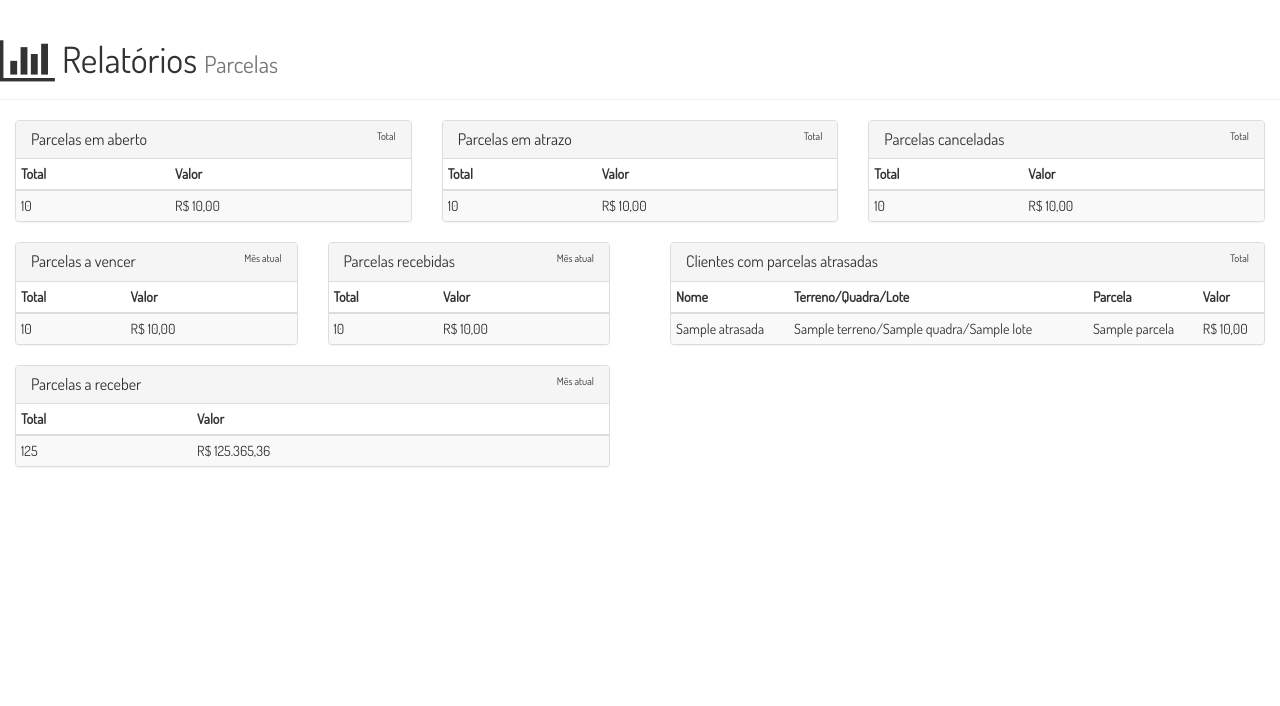
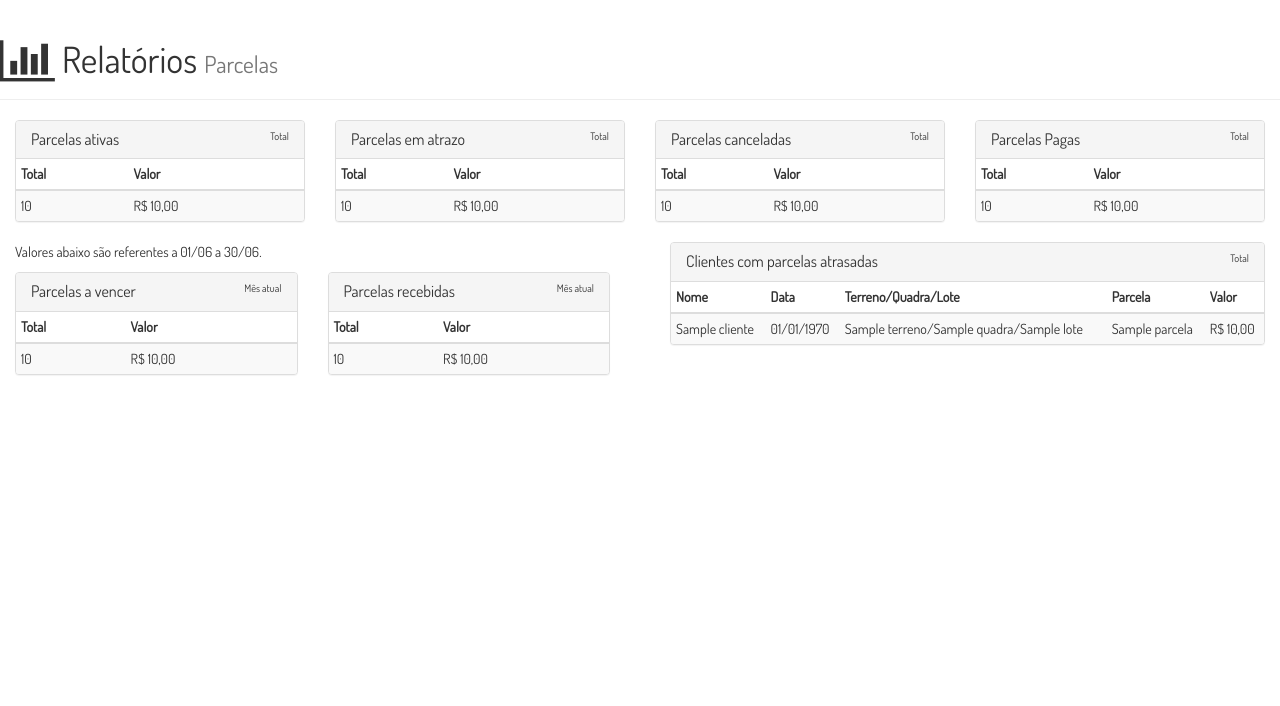
Before and after one commit to alanfm/contratos, a PHP site: template src/app/View/relatorios/parcelas.php in a window 1280 px wide. Shown: the top 706 px of the page. Run offline with PHP 8.4, Linux system fonts and the light colour scheme; the template is opened without the code that fills it: most values are stand-ins (such as "Sample title", 1, 10 or a date in 2020); some libraries are stand-ins or nearby versions.

Commit message:
Update Relatórios

```diff
--- a/src/app/View/pessoas/clientes.php
+++ b/src/app/View/pessoas/clientes.php
@@ -96,7 +96,7 @@
                         <td><?=date("d/m/Y", strtotime($tupla->data_nascimento))?></td>
                         <td><?=System\Utilities::mask($tupla->cpf, '###.###.###-##')?></td>
                         <td><?=$tupla->rg?></td>
-                        <td><?=ucfirst($tupla->estado_civil)?></td>
+                        <td><?=ucfirst($tupla->estado_civil)?>(a)</td>
                         <td>
                             <div class="btn-group" role="group">
                                 <a href="<?=self::link('clientes/detalhes/'.$tupla->id)?>" class="btn btn-info btn-xs" title="Detalhes"><i class="fa fa-info-circle fa-lg" aria-hidden="true"></i></i></a>
--- a/src/app/View/relatorios/parcelas.php
+++ b/src/app/View/relatorios/parcelas.php
@@ -1,9 +1,9 @@
 <div class="page-header">
     <h1><i class="fa fa-bar-chart fa-lg" aria-hidden="true"></i> Relatórios <small>Parcelas</small></h1>
 </div>
-<div class="col-md-4">
+<div class="col-md-3">
     <div class="panel panel-default">
-        <div class="panel-heading"><h3 class="panel-title">Parcelas em aberto <small class="pull-right">Total</small></h3></div>
+        <div class="panel-heading"><h3 class="panel-title">Parcelas ativas <small class="pull-right">Total</small></h3></div>
         <table class="table table-condensed table-striped table-hover">
             <thead>
                 <tr>
@@ -20,7 +20,7 @@
         </table>
     </div>
 </div>
-<div class="col-md-4">
+<div class="col-md-3">
     <div class="panel panel-default">
         <div class="panel-heading"><h3 class="panel-title">Parcelas em atrazo <small class="pull-right">Total</small></h3></div>
         <table class="table table-condensed table-striped table-hover">
@@ -39,7 +39,7 @@
         </table>
     </div>
 </div>
-<div class="col-md-4">
+<div class="col-md-3">
     <div class="panel panel-default">
         <div class="panel-heading"><h3 class="panel-title">Parcelas canceladas <small class="pull-right">Total</small></h3></div>
         <table class="table table-condensed table-striped table-hover">
@@ -58,8 +58,30 @@
         </table>
     </div>
 </div>
+<div class="col-md-3">
+    <div class="panel panel-default">
+        <div class="panel-heading"><h3 class="panel-title">Parcelas Pagas <small class="pull-right">Total</small></h3></div>
+        <table class="table table-condensed table-striped table-hover">
+            <thead>
+                <tr>
+                    <th>Total</th>
+                    <th>Valor</th>
+                </tr>
+            </thead>
+            <tbody>
+                <tr>
+                    <td><?=$total_pagas->total?></td>
+                    <td>R$ <?=number_format($total_pagas->valor, 2, ',', '.')?></td>
+                </tr>
+            </tbody>
+        </table>
+    </div>
+</div>
 <div class="row">
     <div class="col-md-6">
+        <div class="col-md-12">
+            <p>Valores abaixo são referentes a 01/<?=date('m')?> a <?=date('t/m')?>.</p>
+        </div>
         <div class="col-md-6">
             <div class="panel panel-default">
                 <div class="panel-heading"><h3 class="panel-title">Parcelas a vencer <small class="pull-right">Mês atual</small></h3></div>
@@ -98,25 +120,6 @@
                 </table>
             </div>
         </div>
-        <div class="col-md-12">
-            <div class="panel panel-default">
-                <div class="panel-heading"><h3 class="panel-title">Parcelas a receber <small class="pull-right">Mês atual</small></h3></div>
-                <table class="table table-condensed table-striped table-hover">
-                    <thead>
-                        <tr>
-                            <th>Total</th>
-                            <th>Valor</th>
-                        </tr>
-                    </thead>
-                    <tbody>
-                        <tr>
-                            <td>125</td>
-                            <td>R$ 125.365,36</td>
-                        </tr>
-                    </tbody>
-                </table>
-            </div>
-        </div>
     </div>
     <div class="col-md-6">
         <div class="col-md-12">
@@ -126,6 +129,7 @@
                     <thead>
                         <tr>
                             <th>Nome</th>
+                            <th>Data</th>
                             <th>Terreno/Quadra/Lote</th>
                             <th>Parcela</th>
                             <th>Valor</th>
@@ -134,7 +138,8 @@
                     <tbody>
                         <?php foreach($atrasadas as $atrasada):?>
                             <tr>
-                                <td><?=$atrasada->nome?></td>
+                                <td><?=$atrasada->cliente?></td>
+                                <td><?=date('d/m/Y', strtotime($atrasada->vencimento))?></td>
                                 <td><?=sprintf('%s/%s/%s', $atrasada->terreno, $atrasada->quadra, $atrasada->lote)?></td>
                                 <td><?=$atrasada->parcela?></td>
                                 <td>R$ <?=number_format($atrasada->valor, 2, ',', '.')?></td>
```
Also changed, not shown: src/app/Controller/Relatorios.php (+15 -1 lines).
